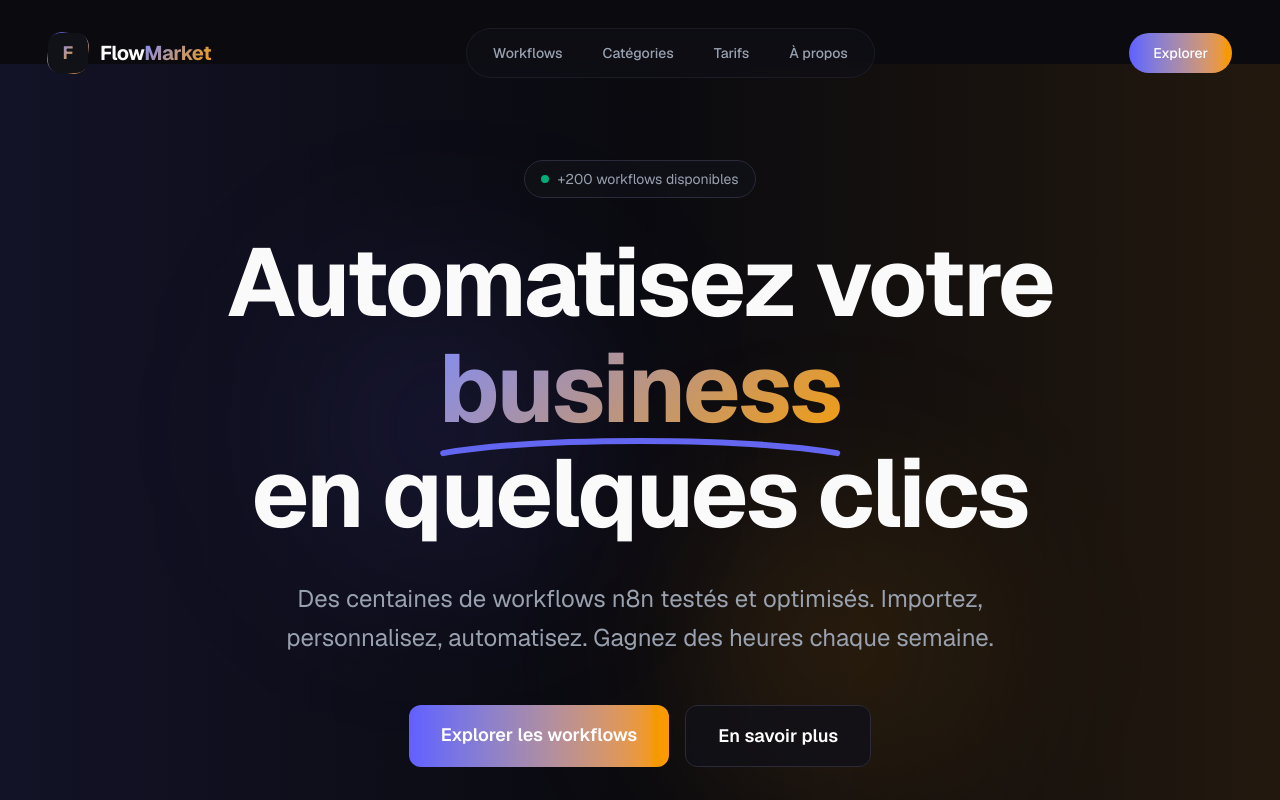
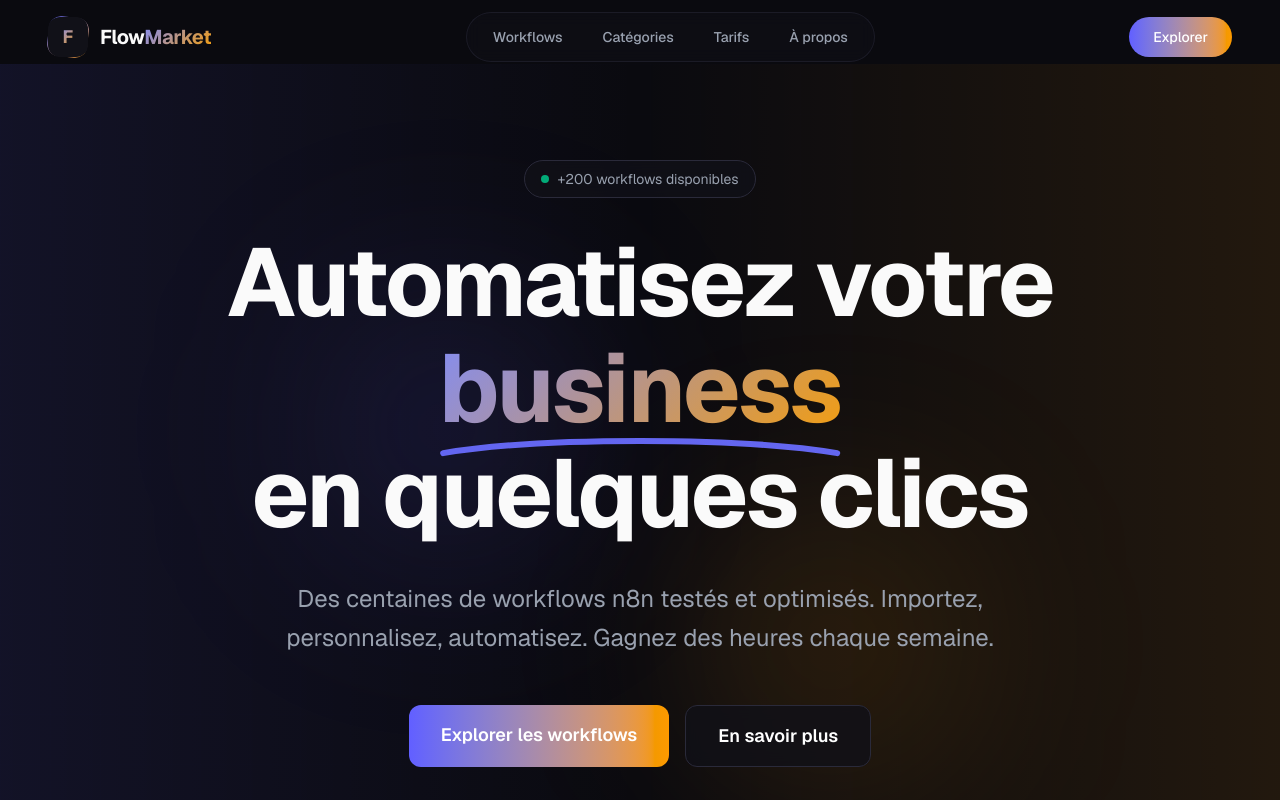
Before and after one commit to haytamnajim/FlowMarket, a Next.js app: page / in a window 1280 px wide. Shown: the top 800 px of the page. Built offline with nearby package versions, Linux system fonts and the light colour scheme.

Commit message:
fix: remove black line above navbar
- Changed top padding from py-4 to py-0 when not scrolled

```diff
--- a/src/components/Header.tsx
+++ b/src/components/Header.tsx
@@ -29,7 +29,7 @@ export default function Header() {
       className={`fixed top-0 left-0 right-0 z-50 transition-all duration-500 ${
         isScrolled
           ? "py-2"
-          : "py-4"
+          : "py-0"
       }`}
     >
       <div className="max-w-7xl mx-auto px-4 sm:px-6 lg:px-8">
```
